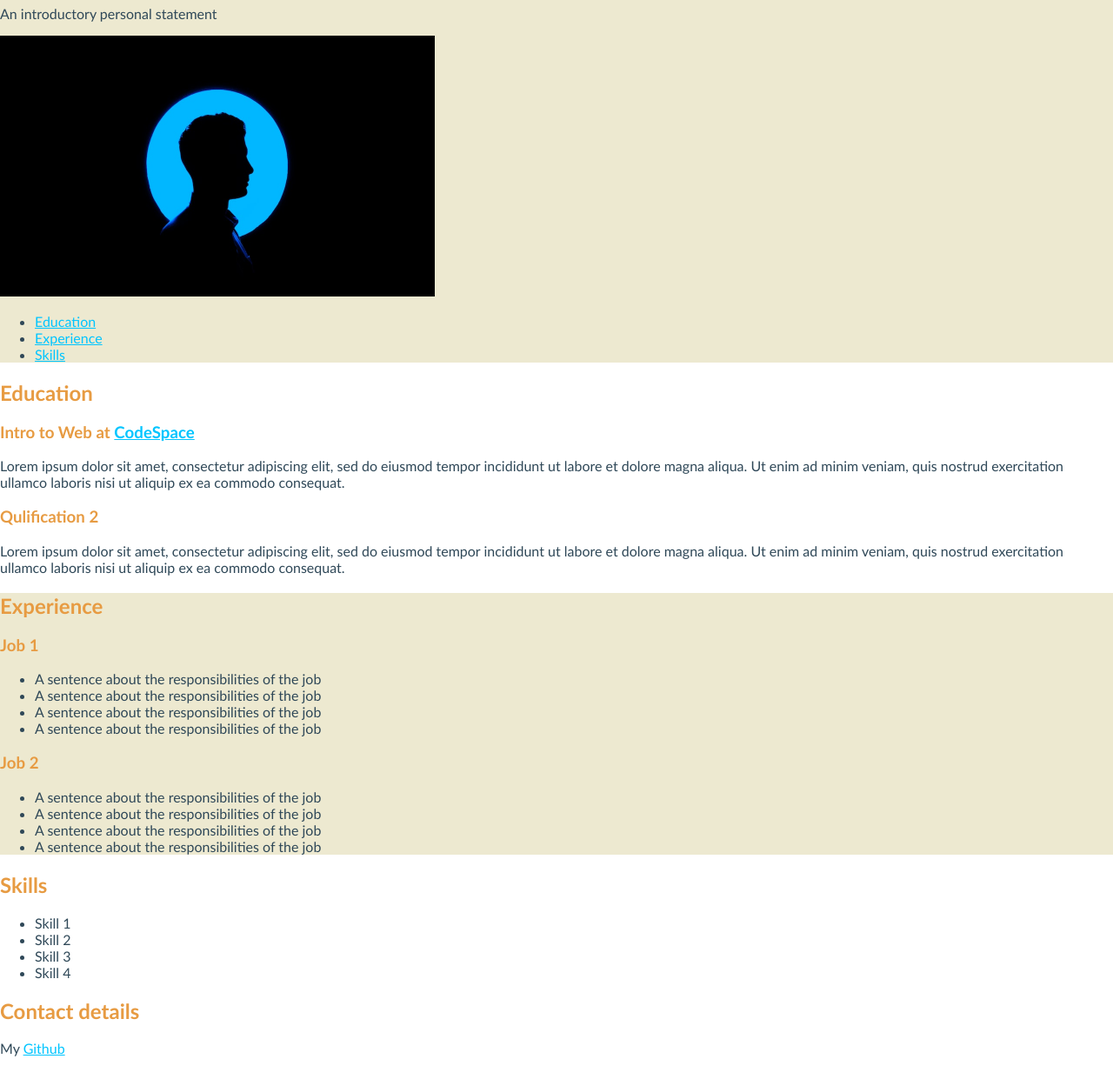
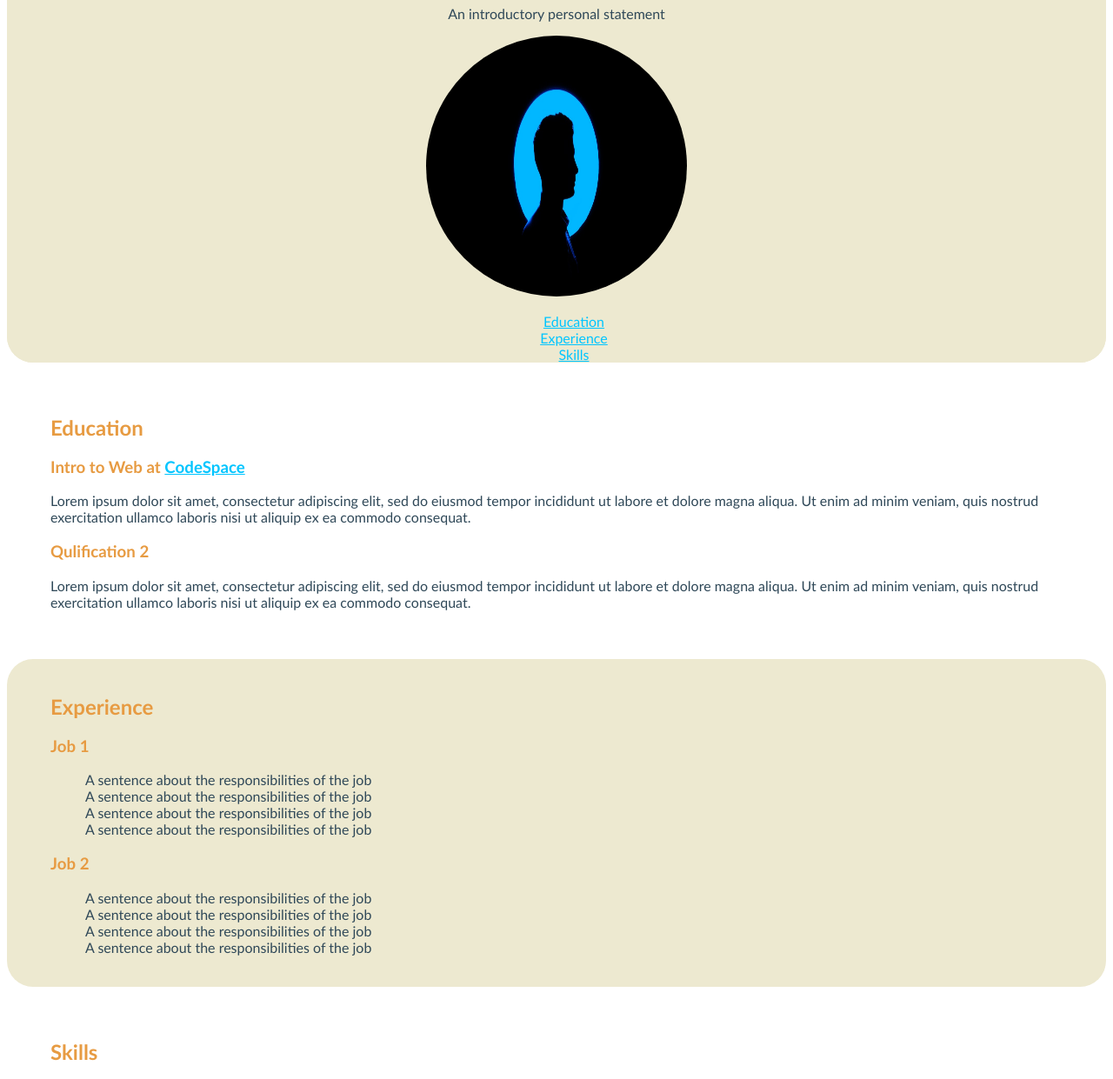
Before and after one commit to HennieScheepers/fto2301_GroupA_HennieScheepers_Resume5, a plain HTML site: page index.html in a window 1280 px wide. Shown: the part 76-1317 px from the top of the page at 87% size. Drawn offline with Linux system fonts and the light colour scheme.

Commit message:
Did some styling changes to main content, footer, profile picture

```diff
--- a/css/stylesheet.css
+++ b/css/stylesheet.css
@@ -1,7 +1,6 @@
 body {
     font-family:'Gill Sans', 'Gill Sans MT', Calibri, 'Trebuchet MS', sans-serif;
     background-color: white;
-    margin: 0;
     color: #2F4858;
 }
 
@@ -15,4 +14,38 @@ a {
 
 .header, #Experience {
     background-color: #EDE9D0;
+    border-bottom-right-radius: 30px;
+    border-bottom-left-radius: 30px;
 }
+
+.header {
+    text-align: center;
+}
+
+ul {
+    list-style-type: none;
+}
+
+#Experience {
+    border-radius: 30px;
+}
+
+img {
+    border-radius: 50%;
+    width: 300px;
+    height: 300px;
+}
+
+.MainContent {
+    margin-top: 20px;
+    padding: 20px 50px 20px 50px;
+}
+
+#SkillsList {
+    list-style-type: square;
+}
+
+footer {
+    margin-top: 0;
+    padding: 0px 50px 20px 50px;
+}
--- a/index.html
+++ b/index.html
@@ -12,7 +12,7 @@
         <h1>Amanda Jacobs</h1>
         <p>An introductory personal statement</p>
         <aside class="header">
-            <img src="images/profile-picture.jpeg" width="500" height="300" alt="Profile Picture">
+            <img src="images/profile-picture.jpeg" alt="Profile Picture">
             <ul>
                 <li><a href="#Education">Education</a></li>
                 <li><a href="#Experience">Experience</a></li>
@@ -22,14 +22,14 @@
     </header>
     <section>
         <article>
-            <section id="Education" class="Main Content">
+            <section id="Education" class="MainContent">
                 <h2>Education</h2>
                 <h3>Intro to Web at <a href="https://www.codespace.co.za">CodeSpace</a></h3>
                 <p>Lorem ipsum dolor sit amet, consectetur adipiscing elit, sed do eiusmod tempor incididunt ut labore et dolore magna aliqua. Ut enim ad minim veniam, quis nostrud exercitation ullamco laboris nisi ut aliquip ex ea commodo consequat.</p>
                 <h3>Qulification 2</h3>
                 <p>Lorem ipsum dolor sit amet, consectetur adipiscing elit, sed do eiusmod tempor incididunt ut labore et dolore magna aliqua. Ut enim ad minim veniam, quis nostrud exercitation ullamco laboris nisi ut aliquip ex ea commodo consequat.</p>
             </section>
-                <section id="Experience" class="Main Content">
+                <section id="Experience" class="MainContent">
                 <h2 >Experience</h2>
                 <h3>Job 1</h3>
                 <ul>
@@ -46,9 +46,9 @@
                     <li>A sentence about the responsibilities of the job</li>
                 </ul>
             </section>
-            <aside id="Skills">
+            <aside id="Skills" class="MainContent">
             <h2>Skills</h2>
-                <ul>
+                <ul id="SkillsList">
                     <li>Skill 1</li>
                     <li>Skill 2</li>
                     <li>Skill 3</li>
```
